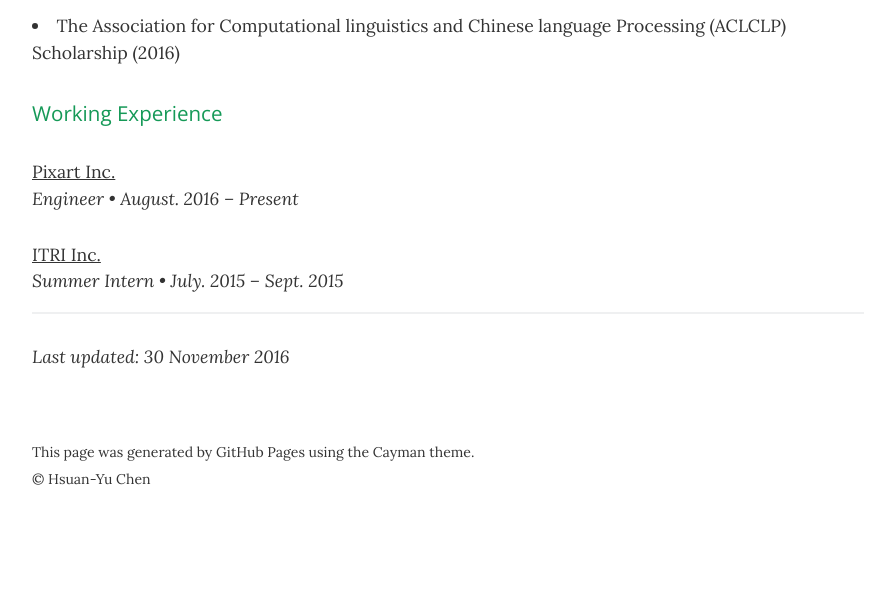
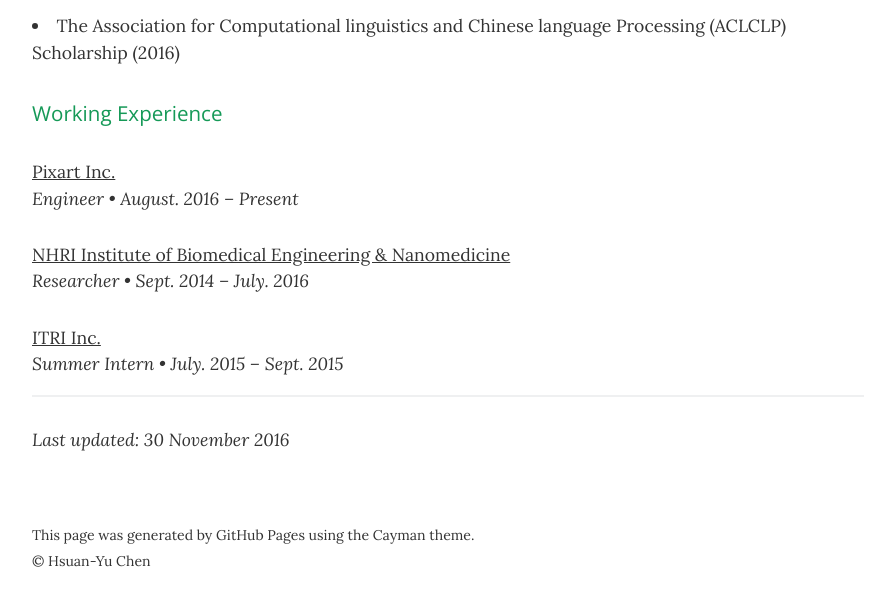
Before and after one commit to HsuanYu666/hsuanyu666.github.io, a plain HTML site: page index.html in a window 1280 px wide. Shown: the part 1270-1875 px from the top of the page, without its empty margins (192-1087 px from the left). Drawn offline with nearby package versions, Linux system fonts and the light colour scheme.

Commit message:
Update index.html

```diff
--- a/index.html
+++ b/index.html
@@ -127,6 +127,9 @@
 <p><a href="http://www.pixart.com/index.asp">Pixart Inc.</a>
 <br /><em>Engineer • August. 2016 – Present </em>
 
+<p><a href="http://iben.nhri.org.tw/">NHRI Institute of Biomedical Engineering & Nanomedicine  </a>
+<br /><em>Researcher • Sept. 2014 – July. 2016 </em>
+
 <p><a href="https://www.itri.org.tw/">ITRI Inc.</a>
 <br /><em>Summer Intern • July. 2015 – Sept. 2015</em>
 
```
